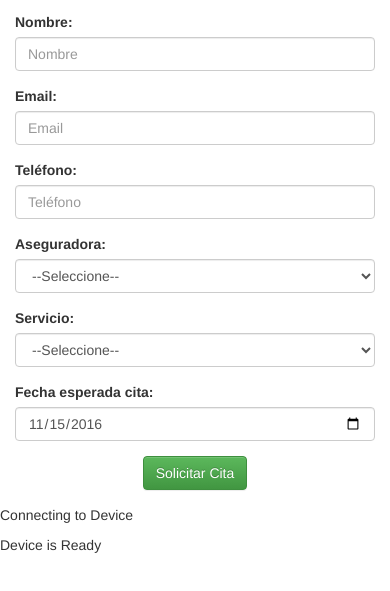
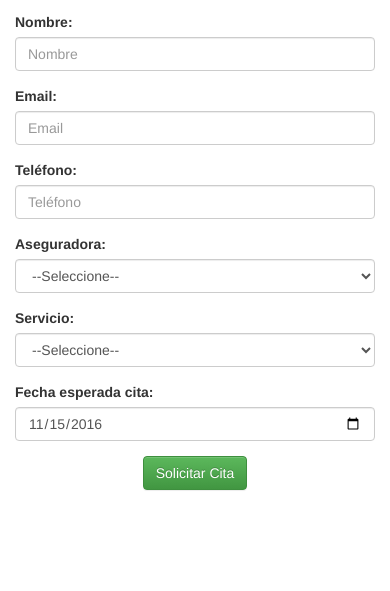
Before and after one commit to jgomezsoftcomputo/SolicitudCitaSaludSion, a website: page SolicitudCitaSaludSion/www/index.html in a window 390 px wide. Shown: the part 125-716 px from the top of the page. Drawn offline with Linux system fonts and the light colour scheme; some packages are replaced by stand-ins of ours.

Commit message:
Gitignore, cambio de cambio de permisos, eliminado de debug.

```diff
--- a/SolicitudCitaSaludSion/www/index.html
+++ b/SolicitudCitaSaludSion/www/index.html
@@ -55,12 +55,7 @@
 			</div>
 		</form>
 	</div>
-    <div id="deviceready" class="blink">
-		<p class="event listening">Connecting to Device</p>
-		<p class="event received">Device is Ready</p>
-    </div>
     <script type="text/javascript" src="cordova.js"></script>
-	<script type="text/javascript" src="http://192.168.1.27:8080/target/target-script-min.js#anonymous"></script>
 	<script type="text/javascript" src="js/jquery-3.1.1.slim.min.js"></script>
 	<script type="text/javascript" src="js/bootstrap.min.js"></script>
 	<script type="text/javascript" src="js/angular.min.js"></script>
```
Also changed, not shown: SolicitudCitaSaludSion/config.xml (+0 -7 lines), 1 other file.
